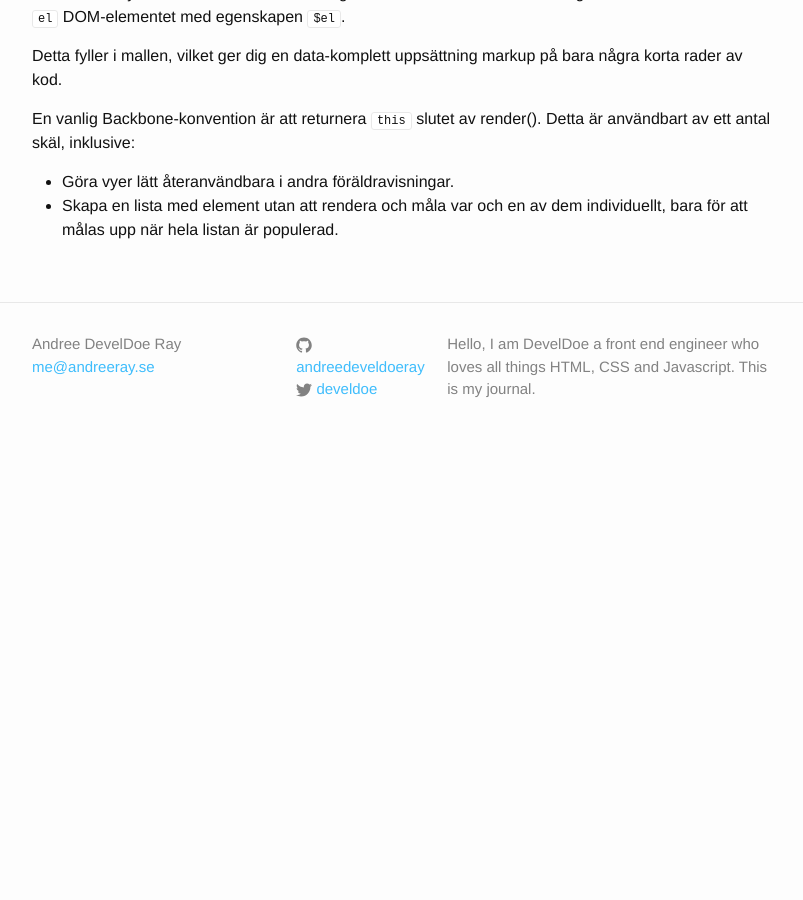
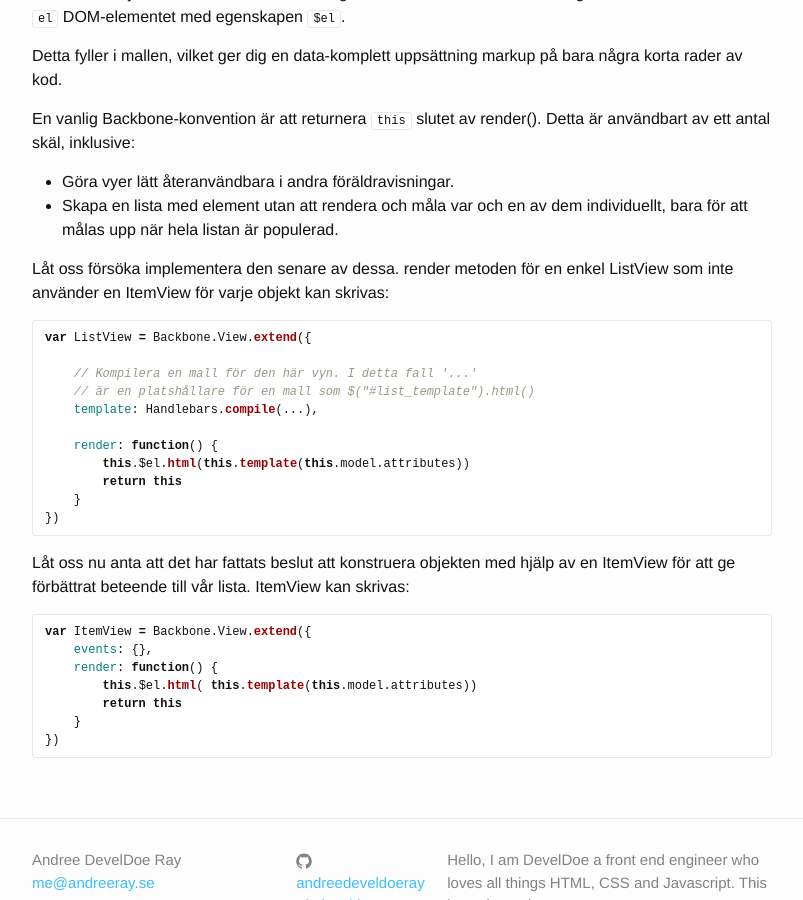
Before and after one commit to develdoe/develdoe.github.io, a Jekyll site: the page built from _posts/2017-10-30-backbonejs-basics.md, in a window 1280 px wide and 900 px high, scrolled down 11514 px. Shown: the whole window, without its empty margins (238-1041 px from the left). Built offline with Jekyll 4.4.1, drawn with Linux system fonts in a browser that asks for light colours; before the commit the page ends 11975 px from its top, so only the background shows below that.

Commit message:
Update 2017-10-30-backbonejs-basics.md

````diff
--- a/_posts/2017-10-30-backbonejs-basics.md
+++ b/_posts/2017-10-30-backbonejs-basics.md
@@ -534,3 +534,31 @@ En vanlig Backbone-konvention är att returnera `this` slutet av render(). Detta
 
 * Göra vyer lätt återanvändbara i andra föräldravisningar.
 * Skapa en lista med element utan att rendera och måla var och en av dem individuellt, bara för att målas upp när hela listan är populerad.
+
+Låt oss försöka implementera den senare av dessa. render metoden för en enkel ListView som inte använder en ItemView för varje objekt kan skrivas:
+
+```js
+var ListView = Backbone.View.extend({
+
+    // Kompilera en mall för den här vyn. I detta fall '...'
+    // är en platshållare för en mall som $("#list_template").html()
+    template: Handlebars.compile(...),
+
+    render: function() {
+        this.$el.html(this.template(this.model.attributes))
+        return this
+    }
+})
+```
+
+Låt oss nu anta att det har fattats beslut att konstruera objekten med hjälp av en ItemView för att ge förbättrat beteende till vår lista. ItemView kan skrivas:
+
+```js
+var ItemView = Backbone.View.extend({
+    events: {},
+    render: function() {
+        this.$el.html( this.template(this.model.attributes))
+        return this
+    }
+})
+```
````
